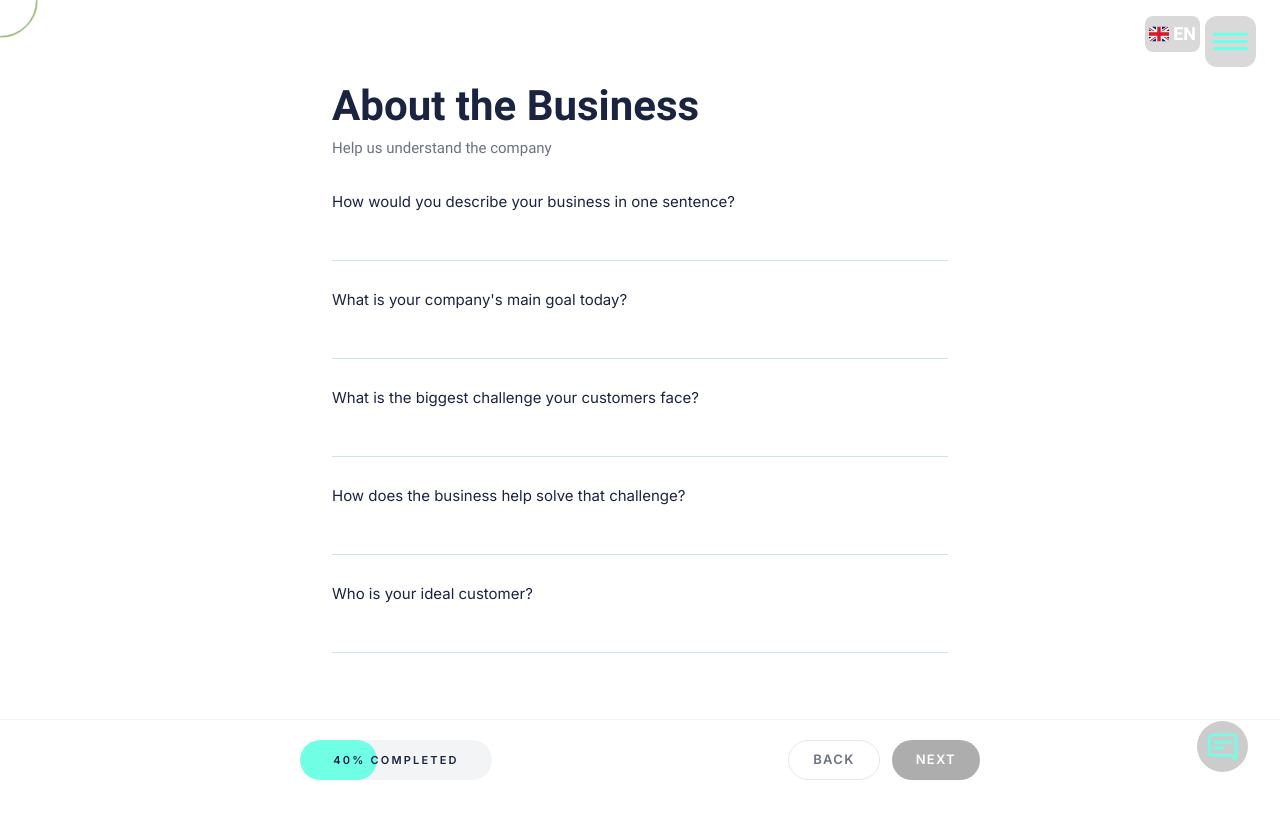
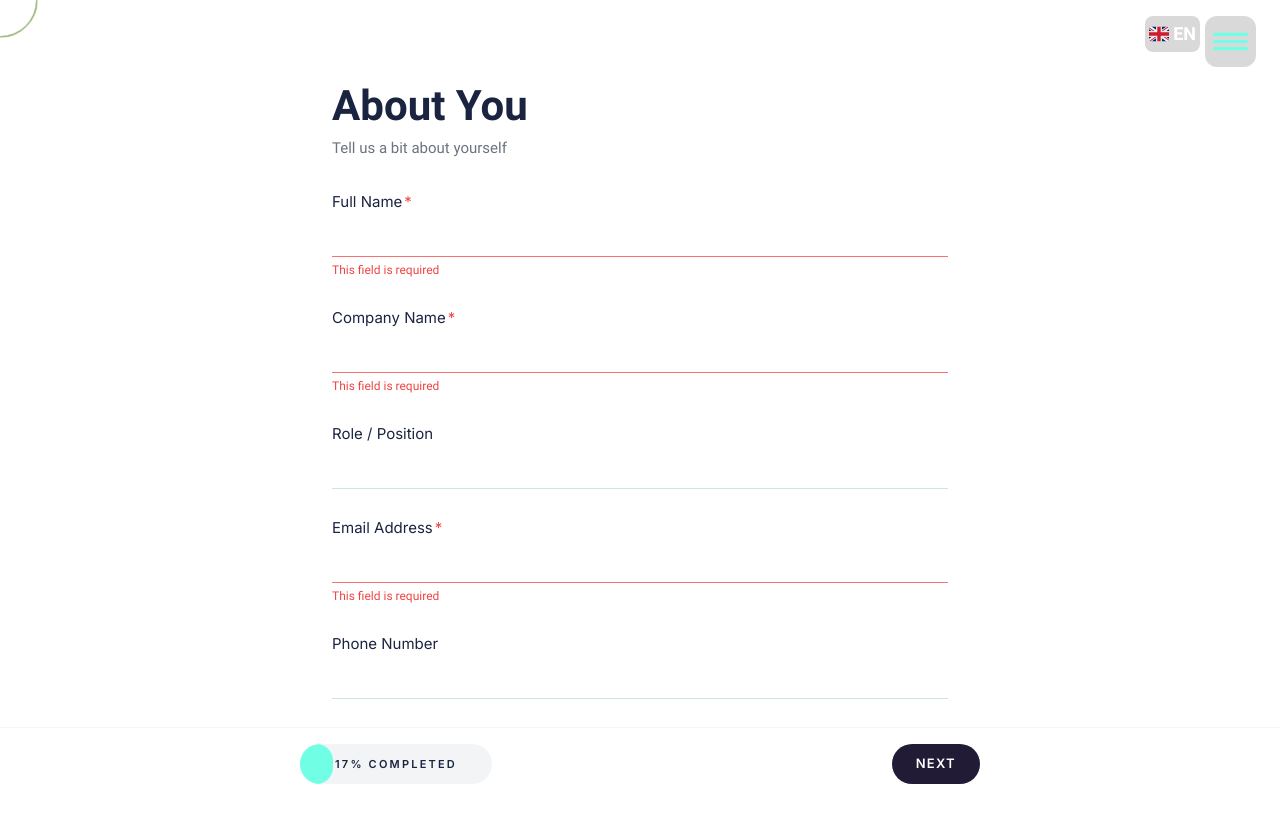
Before and after one commit to thehipposoft/hipposoftsite-2024, a Next.js app: page /en/onboarding/form in a window 1280 px wide. Both pictures are taken after a click on the button "NEXT". Shown: the top 822 px of the page. Built offline with nearby package versions, Linux system fonts and the light colour scheme.

Commit message:
Form onboarding fncional

```diff
--- a/app/[locale]/onboarding/form/page.tsx
+++ b/app/[locale]/onboarding/form/page.tsx
@@ -1,6 +1,6 @@
 'use client';
 
-import { useState } from 'react';
+import { useState, createContext, useContext } from 'react';
 import Link from 'next/link';
 import { useTranslations } from 'next-intl';
 
@@ -83,13 +83,20 @@ const INITIAL_DATA: FormData = {
 
 const PROJECT_TYPES = ['Branding', 'Rebranding', 'Website', 'Improve automation in my business'];
 
-const TOTAL_STEPS = 5;
+const TOTAL_STEPS = 6;
 
 // ─── WP config ───────────────────────────────────────────────────────────────
 
 const WP_ENDPOINT = 'https://wp.thehipposoft.com/wp-json/hippo/v1/survey';
 const WP_APP_USER = 'Gomi';
 const WP_APP_PASS = '5lmz kemU JAKL Yw0L UnK7 Lb37';
+
+const FormErrorContext = createContext(false);
+
+const REQUIRED_FIELDS: Partial<Record<number, (keyof FormData)[]>> = {
+  1: ['full_name', 'company_name', 'email'],
+  2: ['negocio_descripcion'],
+};
 
 // ─── Sub-components ───────────────────────────────────────────────────────────
 
@@ -103,24 +110,22 @@ interface InputFieldProps {
 }
 
 function InputField({ label, name, value, onChange, type = 'text', required }: InputFieldProps) {
+  const showErrors = useContext(FormErrorContext);
+  const t = useTranslations('OnboardingForm');
+  const hasError = !!(required && showErrors && !value.trim());
   return (
-    <div className="flex flex-col gap-2">
+    <div className="flex flex-col gap-1">
       <label htmlFor={name} className="text-[15px] text-[#1a2340] font-normal">
-        {label}
+        {label}{required && <span className="text-red-500 ml-0.5">*</span>}
       </label>
       <input
         id={name}
         type={type}
         value={value}
-        required={required}
         onChange={(e) => onChange(name, e.target.value)}
-        className="
-          w-full bg-transparent border-0 border-b border-[#c8e6e4]
-          text-[#1a2340] text-[15px] py-2 px-0
-          outline-none focus:border-cyan
-          transition-colors duration-200 placeholder-transparent
-        "
+        className={`w-full bg-transparent border-0 border-b text-[#1a2340] text-[15px] py-2 px-0 outline-none transition-colors duration-200 placeholder-transparent ${hasError ? 'border-red-400 focus:border-red-400' : 'border-[#c8e6e4] focus:border-cyan'}`}
       />
+      {hasError && <p className="text-[12px] text-red-500">{t('field_required')}</p>}
     </div>
   );
 }
@@ -130,26 +135,26 @@ interface TextAreaFieldProps {
   name: keyof FormData;
   value: string;
   onChange: (name: keyof FormData, value: string) => void;
+  required?: boolean;
 }
 
-function TextAreaField({ label, name, value, onChange }: TextAreaFieldProps) {
+function TextAreaField({ label, name, value, onChange, required }: TextAreaFieldProps) {
+  const showErrors = useContext(FormErrorContext);
+  const t = useTranslations('OnboardingForm');
+  const hasError = !!(required && showErrors && !value.trim());
   return (
-    <div className="flex flex-col gap-2">
+    <div className="flex flex-col gap-1">
       <label htmlFor={name} className="text-[15px] text-[#1a2340] font-normal">
-        {label}
+        {label}{required && <span className="text-red-500 ml-0.5">*</span>}
       </label>
       <textarea
         id={name}
         value={value}
         rows={2}
         onChange={(e) => onChange(name, e.target.value)}
-        className="
-          w-full bg-transparent border-0 border-b border-[#c8e6e4]
-          text-[#1a2340] text-[15px] py-2 px-0
-          outline-none focus:border-cyan resize-none
-          transition-colors duration-200
-        "
+        className={`w-full bg-transparent border-0 border-b text-[#1a2340] text-[15px] py-2 px-0 outline-none resize-none transition-colors duration-200 ${hasError ? 'border-red-400 focus:border-red-400' : 'border-[#c8e6e4] focus:border-cyan'}`}
       />
+      {hasError && <p className="text-[12px] text-red-500">{t('field_required')}</p>}
     </div>
   );
 }
@@ -271,18 +276,19 @@ function StepProjectGoals({ data, onChange, onToggleType }: {
   );
 }
 
-function _StepBrandIdentity({ data, onChange }: { data: FormData; onChange: (k: keyof FormData, v: string) => void }) {
+function StepBrandIdentity({ data, onChange }: { data: FormData; onChange: (k: keyof FormData, v: string) => void }) {
+  const t = useTranslations('OnboardingForm');
   return (
     <div className="flex flex-col gap-8">
       <div>
-        <h1 className="text-[42px] font-bold text-[#1a2340] leading-tight">Brand Identity</h1>
-        <p className="text-[15px] text-[#6b7280] mt-1">How does your brand show up today?</p>
+        <h1 className="text-[42px] font-bold text-[#1a2340] leading-tight">{t('brand_title')}</h1>
+        <p className="text-[15px] text-[#6b7280] mt-1">{t('brand_subtitle')}</p>
       </div>
       <div className="flex flex-col gap-7">
-        <TextAreaField label="How would you describe your brand's current essence? What does it communicate today?" name="identidad_esencia" value={data.identidad_esencia} onChange={onChange} />
-        <TextAreaField label="What do you see as the brand's main strength right now?" name="identidad_fortaleza" value={data.identidad_fortaleza} onChange={onChange} />
-        <InputField label="Which brand attributes do you want to keep no matter what? (e.g. Trust, tradition, quality)" name="identidad_atributos" value={data.identidad_atributos} onChange={onChange} />
-        <TextAreaField label="What image or perception do clients or professionals have of your brand today?" name="identidad_percepciones" value={data.identidad_percepciones} onChange={onChange} />
+        <TextAreaField label={t('brand_essence')} name="identidad_esencia" value={data.identidad_esencia} onChange={onChange} />
+        <TextAreaField label={t('brand_strength')} name="identidad_fortaleza" value={data.identidad_fortaleza} onChange={onChange} />
+        <InputField label={t('brand_attributes')} name="identidad_atributos" value={data.identidad_atributos} onChange={onChange} />
+        <TextAreaField label={t('brand_perceptions')} name="identidad_percepciones" value={data.identidad_percepciones} onChange={onChange} />
       </div>
     </div>
   );
@@ -331,12 +337,12 @@ function ProgressIndicator({ step, total }: { step: number; total: number }) {
   const pct = Math.round((step / total) * 100);
 
   return (
-    <div className="relative h-10 w-48 rounded-full bg-[#f3f4f6] overflow-hidden select-none">
+    <div className="relative h-8 w-36 md:h-10 md:w-48 rounded-full bg-[#f3f4f6] overflow-hidden select-none">
       <div
         className="absolute inset-0 rounded-full bg-cyan transition-all duration-500"
         style={{ width: `${pct}%` }}
       />
-      <span className="absolute inset-0 flex items-center justify-center text-[11px] font-semibold tracking-[0.2em] uppercase text-[#1a2340]">
+      <span className="absolute inset-0 flex items-center justify-center text-[9px] md:text-[11px] font-semibold tracking-[0.2em] uppercase text-[#1a2340]">
         {t('progress', { pct })}
       </span>
     </div>
@@ -367,6 +373,12 @@ export default function ProjectSurveyForm() {
   const [submitting, setSubmitting] = useState(false);
   const [submitted, setSubmitted] = useState(false);
   const [error, setError] = useState('');
+  const [showErrors, setShowErrors] = useState(false);
+
+  const validateStep = () => {
+    const required = REQUIRED_FIELDS[step] ?? [];
+    return required.every((field) => String(data[field]).trim().length > 0);
+  };
 
   const handleChange = (name: keyof FormData, value: string) => {
     setData((prev) => ({ ...prev, [name]: value }));
@@ -382,14 +394,19 @@ export default function ProjectSurveyForm() {
   };
 
   const next = () => {
+    if (!validateStep()) { setShowErrors(true); return; }
+    setShowErrors(false);
     if (step < TOTAL_STEPS) setStep((s) => s + 1);
   };
 
   const prev = () => {
+    setShowErrors(false);
     if (step > 1) setStep((s) => s - 1);
   };
 
   const handleSubmit = async () => {
+    if (!validateStep()) { setShowErrors(true); return; }
+    setShowErrors(false);
     setSubmitting(true);
     setError('');
     try {
@@ -454,8 +471,9 @@ export default function ProjectSurveyForm() {
       case 2: return <StepAboutBusinessA data={data} onChange={handleChange} />;
       case 3: return <StepAboutBusinessB data={data} onChange={handleChange} />;
       case 4: return <StepProjectGoals data={data} onChange={handleChange} onToggleType={handleToggleType} />;
-      case 5: return <StepExpectations data={data} onChange={handleChange} />;
-      // Step 5 (Brand Identity) and Step 6 (Project Scope) temporarily disabled
+      case 5: return <StepBrandIdentity data={data} onChange={handleChange} />;
+      case 6: return <StepExpectations data={data} onChange={handleChange} />;
+      // Step 6 (Project Scope) temporarily disabled
     }
   };
 
@@ -466,26 +484,28 @@ export default function ProjectSurveyForm() {
 
       {/* Main content */}
       <div className="max-w-[680px] mx-auto px-8 pt-20 pb-40">
-        {renderStep()}
+        <FormErrorContext.Provider value={showErrors}>
+          {renderStep()}
+        </FormErrorContext.Provider>
       </div>
 
       {/* Bottom bar — navigation + progress */}
-      <div className="fixed bottom-0 left-0 right-0 bg-white border-t border-[#f3f4f6] px-8 py-5">
-        <div className="max-w-[680px] mx-auto flex items-center justify-between">
+      <div className="fixed bottom-0 left-0 right-0 bg-white border-t border-[#f3f4f6] px-8 py-4">
+        <div className="max-w-[680px] mx-auto flex flex-col-reverse gap-3 md:flex-row md:items-center md:justify-between">
 
           {/* Progress */}
           <ProgressIndicator step={step} total={TOTAL_STEPS} />
 
           {/* Navigation buttons */}
-          <div className="flex items-center gap-3">
+          <div className="flex items-center gap-2">
             {step > 1 && (
               <button
                 type="button"
                 onClick={prev}
                 className="
-                  h-10 px-6 rounded-full border border-[#e5e7eb]
+                  h-8 px-4 md:h-10 md:px-6 rounded-full border border-[#e5e7eb]
                   flex items-center justify-center
-                  text-[#6b7280] text-[13px] font-semibold tracking-widest uppercase
+                  text-[#6b7280] text-[11px] md:text-[13px] font-semibold tracking-widest uppercase
                   hover:border-[#221b35] hover:text-[#221b35]
                   transition-all duration-150
                 "
@@ -499,10 +519,9 @@ export default function ProjectSurveyForm() {
                 type="button"
                 onClick={next}
                 className="
-                  h-10 px-6 rounded-full bg-[#333333]/40
+                  h-8 px-4 md:h-10 md:px-6 rounded-full bg-[#221b35]
                   flex items-center justify-center
-                  text-white text-[13px] font-semibold tracking-widest uppercase
-                  hover:bg-[#221b35]
+                  text-white text-[11px] md:text-[13px] font-semibold tracking-widest uppercase
                   transition-all duration-150
                 "
               >
@@ -518,7 +537,7 @@ export default function ProjectSurveyForm() {
                   flex items-center gap-2 tracking-widest uppercase
                   text-black text-[14px] font-semibold
                   hover:opacity-90 disabled:opacity-50
-                  transition-all duration-300 hover:tracking-[0.3em] hover:underline
+                  transition-all duration-300 lg:Lorem Ipsumhover:tracking-[0.3em] lg:hover:underline
                 "
               >
                 {submitting ? (
--- a/components/commons/StickyContact.tsx
+++ b/components/commons/StickyContact.tsx
@@ -8,7 +8,7 @@ const StickyContact = () => {
     const currentPath = usePathname()
 
     return (
-        <AnimatedLink href={'/contact'} className={`${currentPath === '/contact' ? 'hidden' : ''} fixed z-40 lg:w-[4vw] md:w-[7vw] w-[15vw] cursor-pointer bg-black/20 duration-500 hover:bg-black/50 hover:scale-105 rounded-full  bottom-7 md:right-8 right-7 p-2`}>
+        <AnimatedLink href={'/contact'} className={`${currentPath === '/contact' || "/onboarding" ? 'hidden' : ''} fixed z-40 lg:w-[4vw] md:w-[7vw] w-[15vw] cursor-pointer bg-black/20 duration-500 hover:bg-black/50 hover:scale-105 rounded-full  bottom-7 md:right-8 right-7 p-2`}>
             <svg viewBox="0 0 24 24" fill="none" xmlns="http://www.w3.org/2000/svg"><path d="M7 9h10M7 13h5m9 7-3.324-1.662a4.161 4.161 0 0 0-.51-.234 2.007 2.007 0 0 0-.36-.085c-.139-.019-.28-.019-.561-.019H6.2c-1.12 0-1.68 0-2.108-.218a2 2 0 0 1-.874-.874C3 16.48 3 15.92 3 14.8V7.2c0-1.12 0-1.68.218-2.108a2 2 0 0 1 .874-.874C4.52 4 5.08 4 6.2 4h11.6c1.12 0 1.68 0 2.108.218a2 2 0 0 1 .874.874C21 5.52 21 6.08 21 7.2V20Z" stroke="#70ffe5" strokeWidth="2" strokeLinecap="round" strokeLinejoin="round"/></svg>
         </AnimatedLink>
     );
--- a/messages/en.json
+++ b/messages/en.json
@@ -174,7 +174,7 @@
         "back_to_home": "Back to Home",
         "nav_back": "Back",
         "nav_next": "Next",
-        "nav_send": "Send Survey",
+        "nav_send": "Send",
         "nav_sending": "Sending…",
         "error_send": "There was a problem sending the form. Please try again.",
         "progress": "{pct}% completed",
@@ -210,6 +210,13 @@
         "step5_involvement": "How involved do you want to be during the creative process?",
         "step5_constraints": "Are there any decisions already made or constraints we should know about?",
         "step5_result": "What result do you expect to see 12–24 months from now?",
-        "step5_extra": "Any extra information you think is relevant for the project?"
+        "step5_extra": "Any extra information you think is relevant for the project?",
+        "brand_title": "Brand Identity",
+        "brand_subtitle": "How does your brand show up today?",
+        "brand_essence": "How would you describe your brand's current essence? What does it communicate today?",
+        "brand_strength": "What do you see as the brand's main strength right now?",
+        "brand_attributes": "Which brand attributes do you want to keep no matter what? (e.g. Trust, tradition, quality)",
+        "brand_perceptions": "What image or perception do clients or professionals have of your brand today?",
+        "field_required": "This field is required"
     }
 }
```
Also changed, not shown: messages/es.json (+9 -2 lines).
